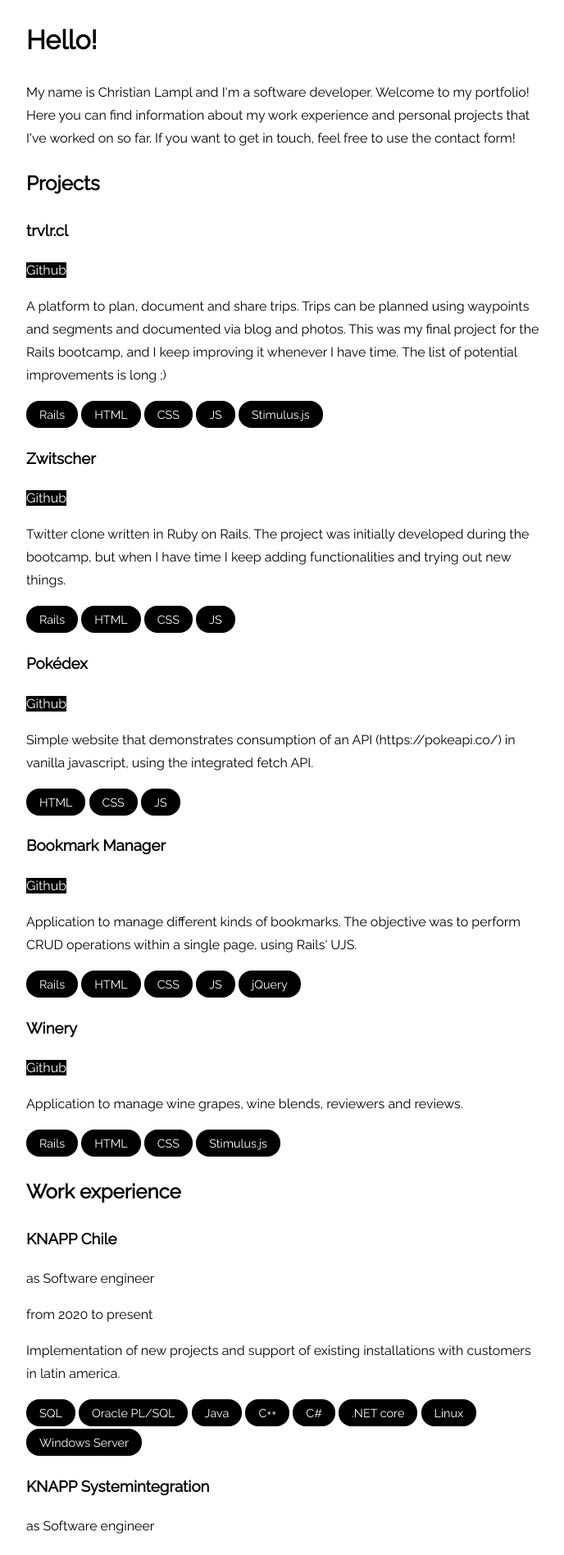
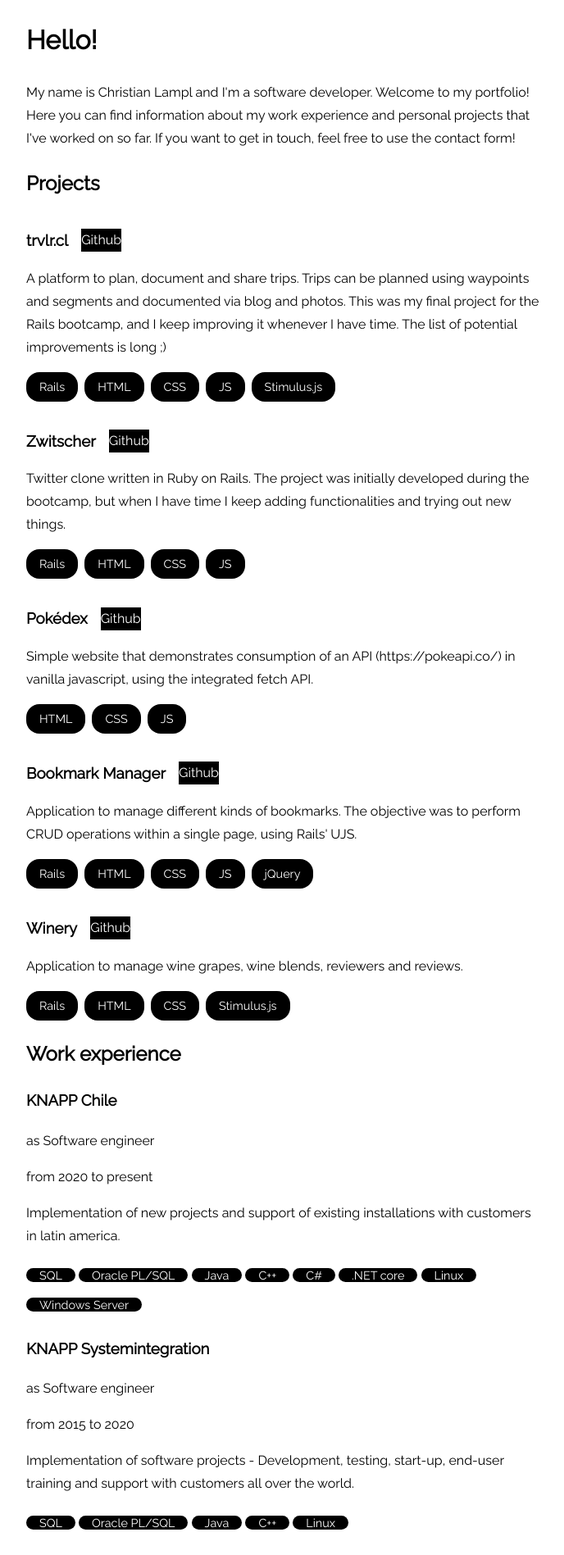
Before and after one commit to chrila/portfolio, a Jekyll site: the page built from index.html, in a window 1280 px wide. Shown: the top 1897 px of the page at 82% size, without its empty margins (293-981 px from the left). Built offline with Jekyll 4.4.1, drawn with Linux system fonts in a browser that asks for light colours.

Commit message:
Add: improved project chapter

```diff
--- a/_includes/projects.html
+++ b/_includes/projects.html
@@ -1,15 +1,19 @@
 <section>
   <h2>Projects</h2>
   {% for item in site.data.projects %}
-    <div>
+    <div class="project-container">
+      <div class="project-header">
         <h3><a href="{{ item.url }}" target="_blank">{{ item.name }}</a></h3>
         <a class="github" href="{{ item.github }}">Github</a>
+      </div>
+      <div class="project-body">
         <p>{{ item.description }}</p>
-      <p>
+        <div class=project-technologies>
         {% for tech in item.technologies %}
           <span class="badge">{{ tech }}</span>
         {% endfor %}
-      </p>
+        </div>
+      </div>
     </div>
   {% endfor %}
 </section>
--- a/assets/css/styles.css
+++ b/assets/css/styles.css
@@ -17,7 +17,7 @@ a {
 .badge {
   color: white;
   background-color: black;
-  padding: 0.5rem 1rem 0.5rem 1rem;
+  padding: 0 1rem 0 1rem;
   border-radius: 1rem;
   line-height: 2.5;
   font-size: 0.9rem;
@@ -34,3 +34,21 @@ a {
   color: white;
   background-color: black;
 }
+
+.project-header {
+  display: flex;
+  align-items: center;
+  gap: 1rem;
+  margin-top: 2rem;
+}
+
+.project-header h3 {
+  margin-top: 0;
+  margin-bottom: 0;
+}
+
+.project-technologies {
+  display: flex;
+  align-items: center;
+  gap: 0.5rem;
+}
```
Lines whose indentation alone changed are shown as unchanged.
